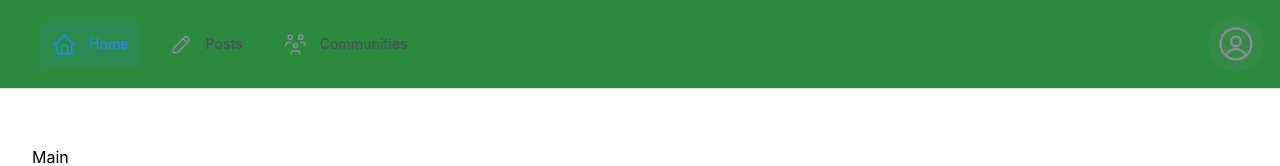
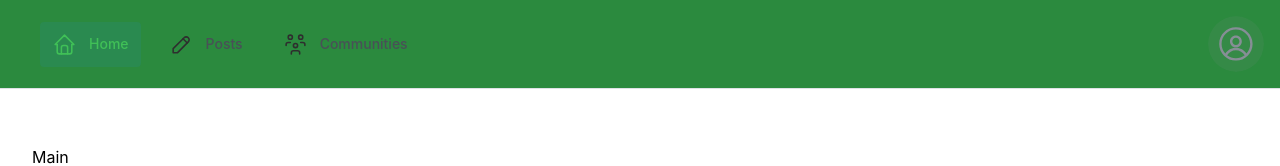
Before and after one commit to mattgrossfeld/website-frontend, a Next.js app: page / in a window 1280 px wide. Shown: the top 166 px of the page. Built offline with nearby package versions, Linux system fonts and the light colour scheme.

Commit message:
Fixed header

```diff
--- a/components/Layout/Header.tsx
+++ b/components/Layout/Header.tsx
@@ -44,11 +44,7 @@ export function Header() {
 
             </div>
         </nav>
-        <a
-        className={classes.avatar}
-        >
-        <Avatar size="lg" radius="xl"/>
-        </a>
+        <Avatar className={classes.avatar} size="lg" radius="xl"/>
     </div>
     </MantineProvider>
   );
--- a/components/Layout/Layout.module.css
+++ b/components/Layout/Layout.module.css
@@ -24,18 +24,18 @@
     align-items: center;
     text-decoration: none;
     font-size: var(--mantine-font-size-sm);
-    color: light-dark(var(--mantine-color-gray-7), var(--mantine-color-dark-7));
+    color: light-dark(var(--mantine-color-gray-7), var(--mantine-color-dark-5));
     padding: var(--mantine-spacing-xs) var(--mantine-spacing-sm);
     border-radius: var(--mantine-radius-sm);
     font-weight: 500;
     float: right;
 
     @mixin hover {
-      background-color: light-dark(var(--mantine-color-gray-0), var(--mantine-color-dark-6));
-      color: light-dark(var(--mantine-color-black), var(--mantine-color-white));
+      background-color: light-dark(var(--mantine-color-green-0), var(--mantine-color-green-6));
+      color: light-dark(var(--mantine-color-black), var(--mantine-color-black));
 
       .linkIcon {
-        color: light-dark(var(--mantine-color-black), var(--mantine-color-white));
+        color: light-dark(var(--mantine-color-black), var(--mantine-color-black));
       }
     }
 
@@ -43,17 +43,17 @@
       &,
       &:hover {
         background-color: var(--mantine-color-blue-light);
-        color: var(--mantine-color-blue-light-color);
+        color: var(--mantine-color-green-light-color);
 
         .linkIcon {
-          color: var(--mantine-color-blue-light-color);
+          color: var(--mantine-color-green-light-color);
         }
       }
     }
   }
 
   .linkIcon {
-    color: light-dark(var(--mantine-color-gray-6), var(--mantine-color-dark-2));
+    color: light-dark(var(--mantine-color-dark-6), var(--mantine-color-dark-5));
     margin-right: var(--mantine-spacing-sm);
     width: 25px;
     height: 25px;
@@ -62,21 +62,22 @@
   .avatar {
     margin-top: var(--mantine-spacing-md);
     margin-right: var(--mantine-spacing-md);
+    color: light-dark(var(--mantine-color-gray-7), var(--mantine-color-dark-5));
 
 
     @mixin hover {
-        background-color: light-dark(var(--mantine-color-gray-0), var(--mantine-color-dark-6));
-        color: light-dark(var(--mantine-color-black), var(--mantine-color-white));
+        background-color: light-dark(var(--mantine-color-green-0), var(--mantine-color-green-6));
+        color: light-dark(var(--mantine-color-black), var(--mantine-color-black));
 
         .linkIcon {
-          color: light-dark(var(--mantine-color-black), var(--mantine-color-white));
+          color: light-dark(var(--mantine-color-black), var(--mantine-color-black));
         }
       }
 
       &[data-active] {
         &,
         &:hover {
-          background-color: var(--mantine-color-blue-light);
+          background-color: var(--mantine-color-green-light);
           color: var(--mantine-color-blue-light-color);
 
           .linkIcon {
```
